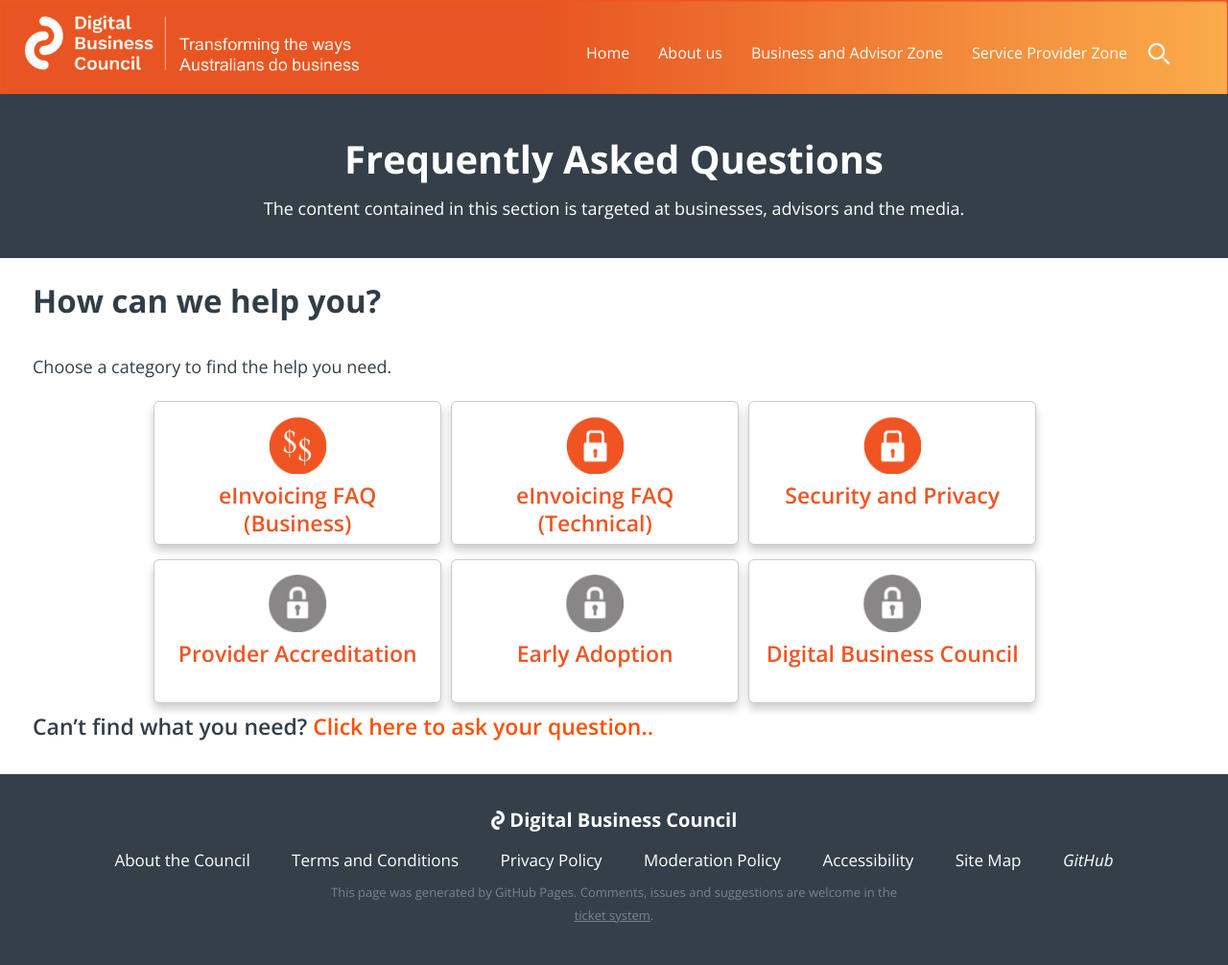
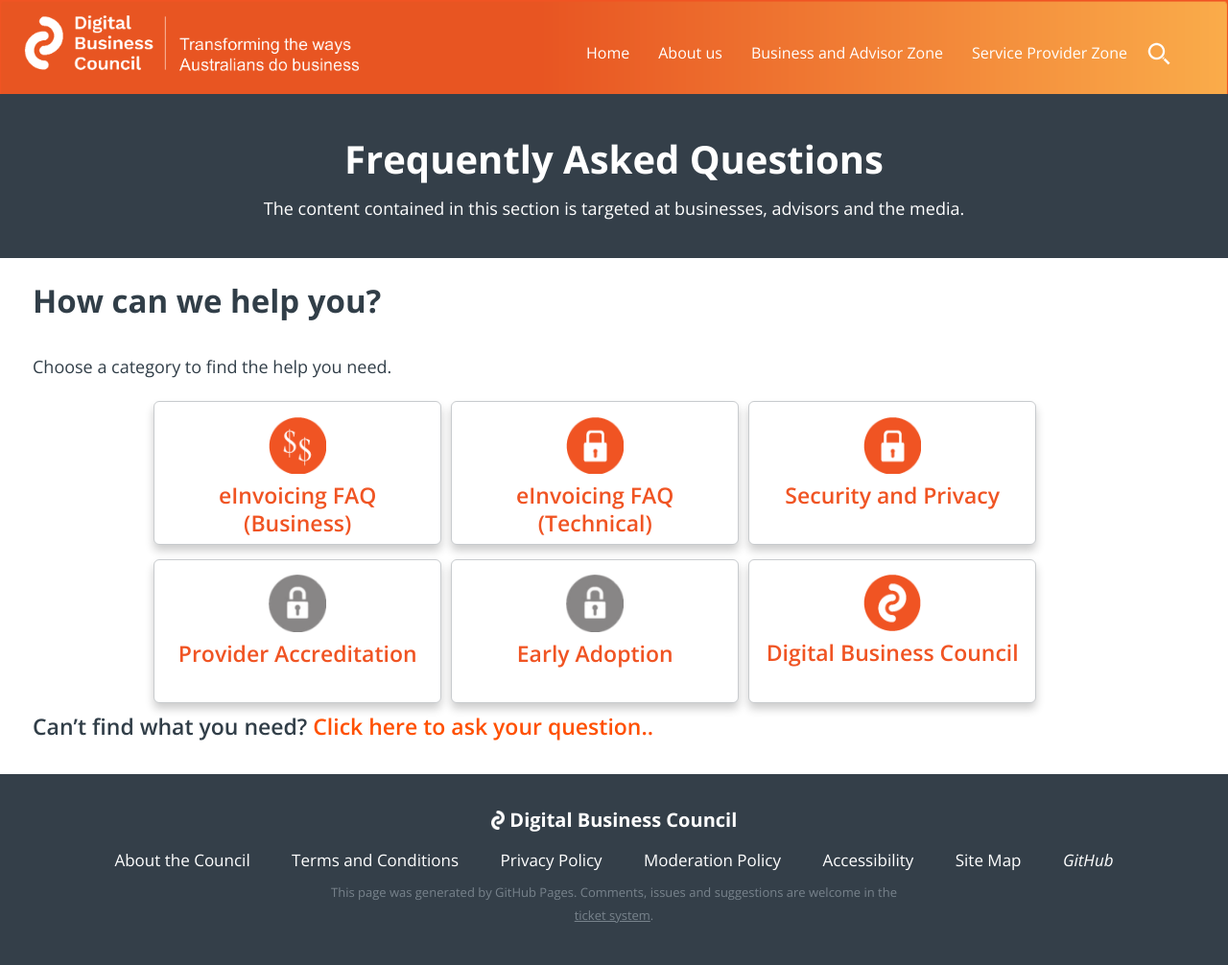
Before and after one commit to Digital-Business-Council/Digital-Business-Council.github.io, a Jekyll site: the page built from pages/business-zone/blogs/faq-landing-page.md, in a window 1280 px wide. Shown: the whole page at 96% size. Built offline with Jekyll 4.4.1, drawn with Linux system fonts in a browser that asks for light colours.

Commit message:
Update faq-landing-page.md

```diff
--- a/pages/business-zone/blogs/faq-landing-page.md
+++ b/pages/business-zone/blogs/faq-landing-page.md
@@ -39,7 +39,7 @@
 </div>
 
 <div class="faq-category">
-    <img src="{{ site.url | absolute}}\images\security.png" class="category-img"/>
+    <img src="{{ site.url | absolute}}\images\council-icon.png" class="category-img"/>
     <h3><a href="#council-faqs">Digital Business Council</a></h3>
 </div>
 
```
